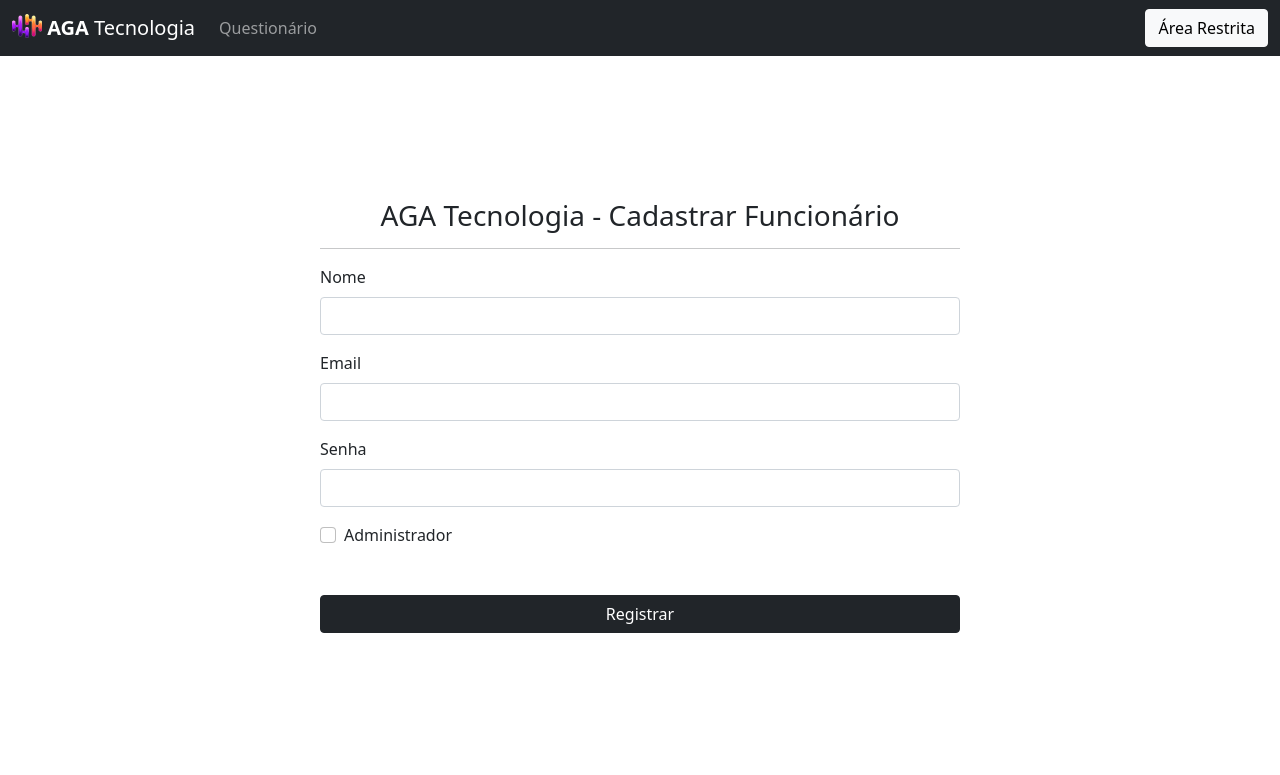
After one commit to gaboliveiradev/DESAFIO_FATEC, a PHP site: template View/modules/Employee/employee_form.php in a window 1280 px wide. The commit adds this page. Shown: the top 775 px of the page. Run offline with PHP 8.4, Linux system fonts and the light colour scheme; the template is opened without the code that fills it, so the values that code supplies are empty.

Commit message:
estilização + inserindo funcionário no db

```diff
--- /dev/null
+++ b/View/css/employee_form.css
@@ -0,0 +1,11 @@
+.container-employee {
+    width: 100%;
+    height: 90vh;
+    display: flex;
+    justify-content: center;
+    align-items: center;
+}
+
+.form-employee {
+    width: 50%;
+}
--- a/View/includes/cabecalho.php
+++ b/View/includes/cabecalho.php
@@ -32,7 +32,7 @@
                 </a>
                 <ul class="dropdown-menu" aria-labelledby="navbarDropdown">
                   <li><a class="dropdown-item" href="#">Visualizar</a></li>
-                  <li><a class="dropdown-item" href="#">Cadastrar</a></li>
+                  <li><a class="dropdown-item" href="/employee/form">Cadastrar</a></li>
                 </ul>
               </li>
             <?php endif; ?>
--- /dev/null
+++ b/View/modules/Employee/employee_form.php
@@ -0,0 +1,48 @@
+<!DOCTYPE html>
+<html lang="pt-br">
+<head>
+    <meta charset="UTF-8">
+    <meta http-equiv="X-UA-Compatible" content="IE=edge">
+    <meta name="viewport" content="width=device-width, initial-scale=1.0">
+    <?php include "./View/includes/css_config.php" ?>
+    <link rel="stylesheet" href="./../../../View/css/employee_form.css">
+    <title>AGA Tecnologia - Área Restrita | Cadastrar Funcionário</title>
+</head>
+<body>
+    <header>
+        <?php include "./View/includes/cabecalho.php" ?>
+    </header>
+    <main class="container-employee flex">
+        <form action="/employee/save" method="POST" class="form-employee">
+            <div class="text-center">
+                <h3>AGA Tecnologia - Cadastrar Funcionário</h3>
+                <hr>
+            </div>
+            <input type="hidden" name="id" value="">
+            <div class="mb-3">
+                <label for="exampleInputEmail1" class="form-label">Nome</label>
+                <input name="name_employee" type="text" class="form-control" id="exampleInputEmail1" aria-describedby="emailHelp">
+            </div>
+            <div class="mb-3">
+                <label for="exampleInputEmail1" class="form-label">Email</label>
+                <input name="email_employee" type="email" class="form-control" id="exampleInputEmail1" aria-describedby="emailHelp">
+            </div>
+            <div class="mb-3">
+                <label for="exampleInputPassword1" class="form-label">Senha</label>
+                <input name="password_employee" type="password" class="form-control" id="exampleInputPassword1">
+            </div>
+            <div class="mb-3 form-check">
+                <input name="adm_employee" value="S" type="checkbox" class="form-check-input" id="exampleCheck1">
+                <label class="form-check-label" for="exampleCheck1">Administrador</label>
+            </div>
+            <div class="d-grid gap-2">
+              <br>
+              <?php $msg = (!isset($_GET['id'])) ? "Registrar" : "Atualizar" ?>
+              <button class="btn btn-dark" type="submit"><?= $msg ?></button>
+            </div>
+        </form>
+    </main>
+
+    <?php include "./View/includes/js_config.php" ?>
+</body>
+</html>
```
Also changed, not shown: Controller/EmployeeController.php (added, +20 -0 lines), DAO/EmployeeDAO.php (added, +25 -0 lines), Model/EmployeeModel.php (added, +10 -0 lines), rotas.php (+11 -2 lines).
